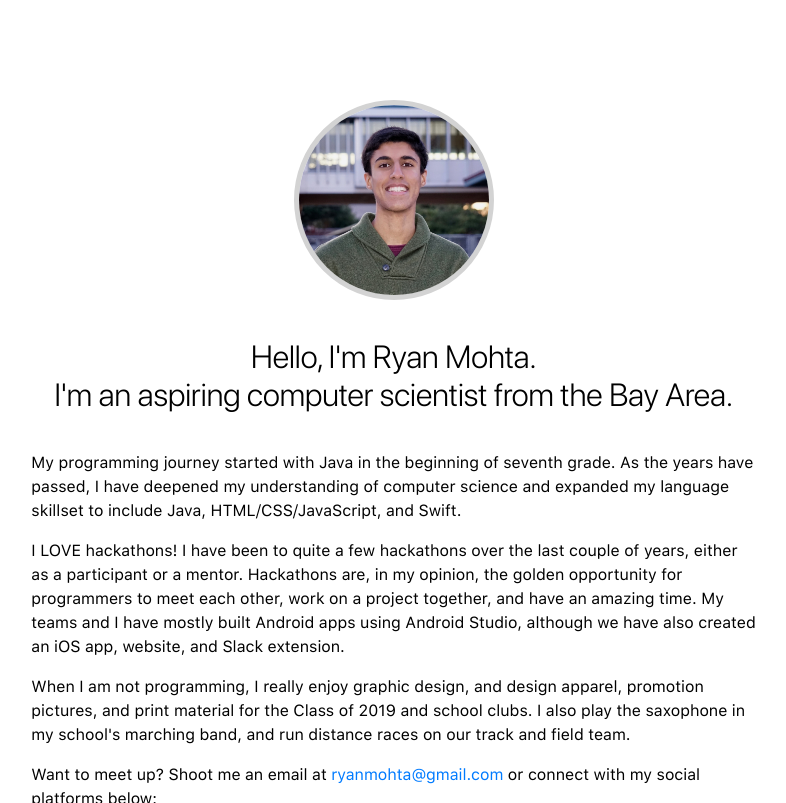
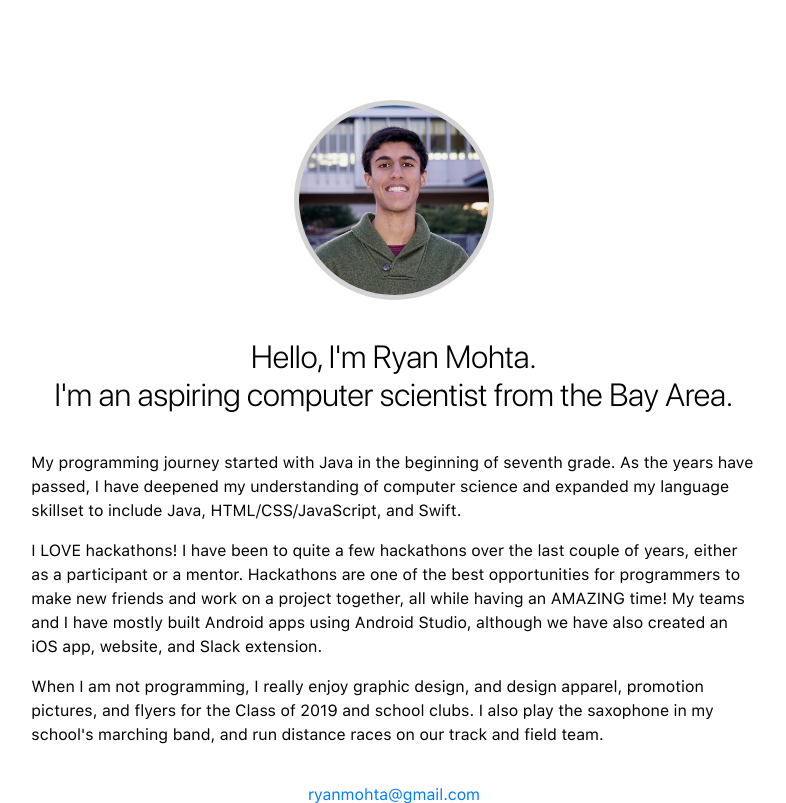
Before and after one commit to ryanmohta/ryanmohta.github.io, a plain HTML site: page index.html in a window 1280 px wide. Shown: the top 803 px of the page, without its empty margins (246-1032 px from the left). Drawn offline with nearby package versions, Linux system fonts and the light colour scheme.

Commit message:
Update index.html

```diff
--- a/index.html
+++ b/index.html
@@ -36,24 +36,22 @@
             </p>
             <p>
               I LOVE hackathons! I have been to quite a few hackathons over the last couple
-              of years, either as a participant or a mentor. Hackathons are, in my opinion,
-              the golden opportunity for programmers to meet each other, work on a project
-              together, and have an amazing time. My teams and I have mostly built Android
+              of years, either as a participant or a mentor. Hackathons are one of the best
+              opportunities for programmers to make new friends and work on a project
+              together, all while having an AMAZING time! My teams and I have mostly built Android
               apps using Android Studio, although we have also created an iOS app, website,
               and Slack extension.
             </p>
             <p>
               When I am not programming, I really enjoy graphic design, and design apparel,
-              promotion pictures, and print material for the Class of 2019 and school clubs.
+              promotion pictures, and flyers for the Class of 2019 and school clubs.
               I also play the saxophone in my school's marching band, and run distance races
               on our track and field team.
             </p>
-            <p>
-              Want to meet up? Shoot me an email at <a href="mailto:ryanmohta@gmail.com">ryanmohta@gmail.com</a>
-              or connect with my social platforms below:
-            </p>
           </div>
           <div id="social" class="mycontainer">
+            <a href="mailto:ryanmohta@gmail.com">ryanmohta@gmail.com</a>
+            <br>
             <span class="span-padded">
               <a class="no-underline" href="https://github.com/ryanmohta" data-toggle="tooltip" data-placement="bottom" title="GitHub">
                 <svg class="social-icon" xmlns="http://www.w3.org/2000/svg" viewBox="0 0 496 512"><path d="M165.9 397.4c0 2-2.3 3.6-5.2 3.6-3.3.3-5.6-1.3-5.6-3.6 0-2 2.3-3.6 5.2-3.6 3-.3 5.6 1.3 5.6 3.6zm-31.1-4.5c-.7 2 1.3 4.3 4.3 4.9 2.6 1 5.6 0 6.2-2s-1.3-4.3-4.3-5.2c-2.6-.7-5.5.3-6.2 2.3zm44.2-1.7c-2.9.7-4.9 2.6-4.6 4.9.3 2 2.9 3.3 5.9 2.6 2.9-.7 4.9-2.6 4.6-4.6-.3-1.9-3-3.2-5.9-2.9zM244.8 8C106.1 8 0 113.3 0 252c0 110.9 69.8 205.8 169.5 239.2 12.8 2.3 17.3-5.6 17.3-12.1 0-6.2-.3-40.4-.3-61.4 0 0-70 15-84.7-29.8 0 0-11.4-29.1-27.8-36.6 0 0-22.9-15.7 1.6-15.4 0 0 24.9 2 38.6 25.8 21.9 38.6 58.6 27.5 72.9 20.9 2.3-16 8.8-27.1 16-33.7-55.9-6.2-112.3-14.3-112.3-110.5 0-27.5 7.6-41.3 23.6-58.9-2.6-6.5-11.1-33.3 2.6-67.9 20.9-6.5 69 27 69 27 20-5.6 41.5-8.5 62.8-8.5s42.8 2.9 62.8 8.5c0 0 48.1-33.6 69-27 13.7 34.7 5.2 61.4 2.6 67.9 16 17.7 25.8 31.5 25.8 58.9 0 96.5-58.9 104.2-114.8 110.5 9.2 7.9 17 22.9 17 46.4 0 33.7-.3 75.4-.3 83.6 0 6.5 4.6 14.4 17.3 12.1C428.2 457.8 496 362.9 496 252 496 113.3 383.5 8 244.8 8zM97.2 352.9c-1.3 1-1 3.3.7 5.2 1.6 1.6 3.9 2.3 5.2 1 1.3-1 1-3.3-.7-5.2-1.6-1.6-3.9-2.3-5.2-1zm-10.8-8.1c-.7 1.3.3 2.9 2.3 3.9 1.6 1 3.6.7 4.3-.7.7-1.3-.3-2.9-2.3-3.9-2-.6-3.6-.3-4.3.7zm32.4 35.6c-1.6 1.3-1 4.3 1.3 6.2 2.3 2.3 5.2 2.6 6.5 1 1.3-1.3.7-4.3-1.3-6.2-2.2-2.3-5.2-2.6-6.5-1zm-11.4-14.7c-1.6 1-1.6 3.6 0 5.9 1.6 2.3 4.3 3.3 5.6 2.3 1.6-1.3 1.6-3.9 0-6.2-1.4-2.3-4-3.3-5.6-2z"/></svg>
```
